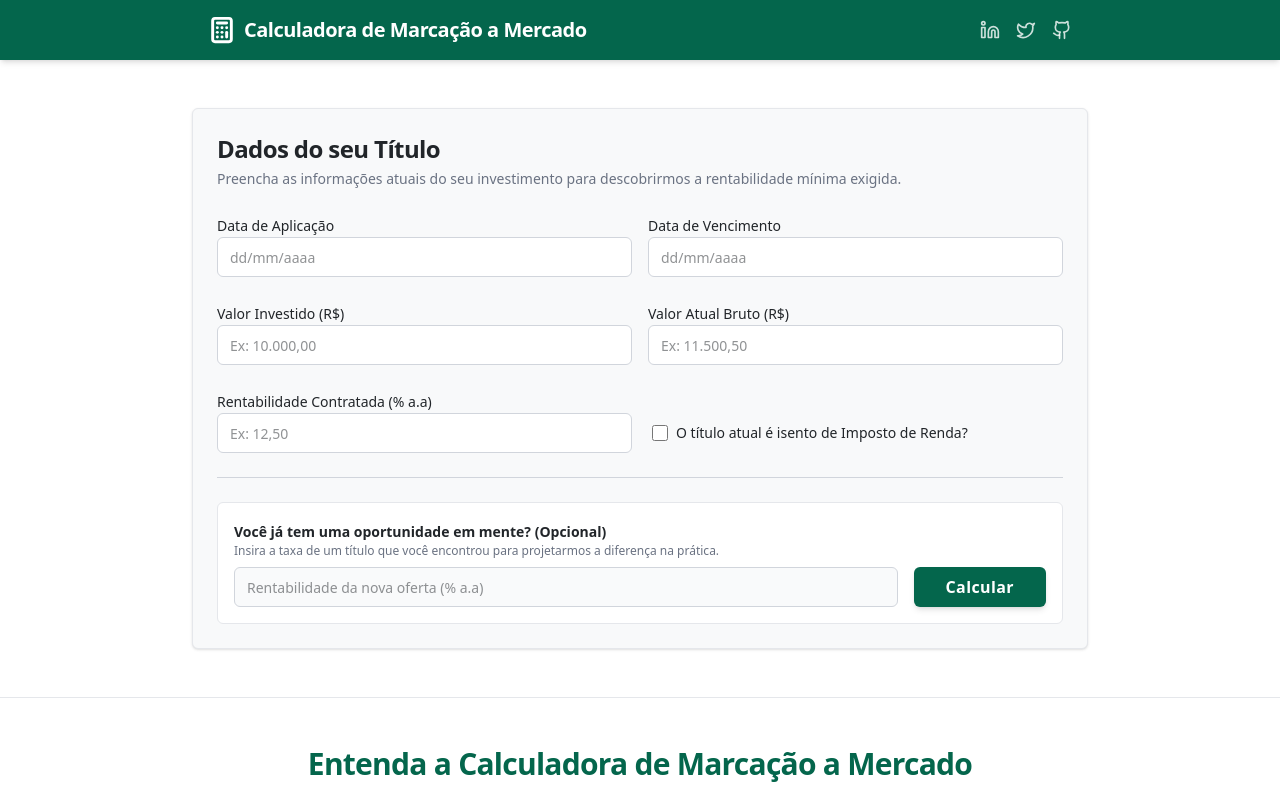
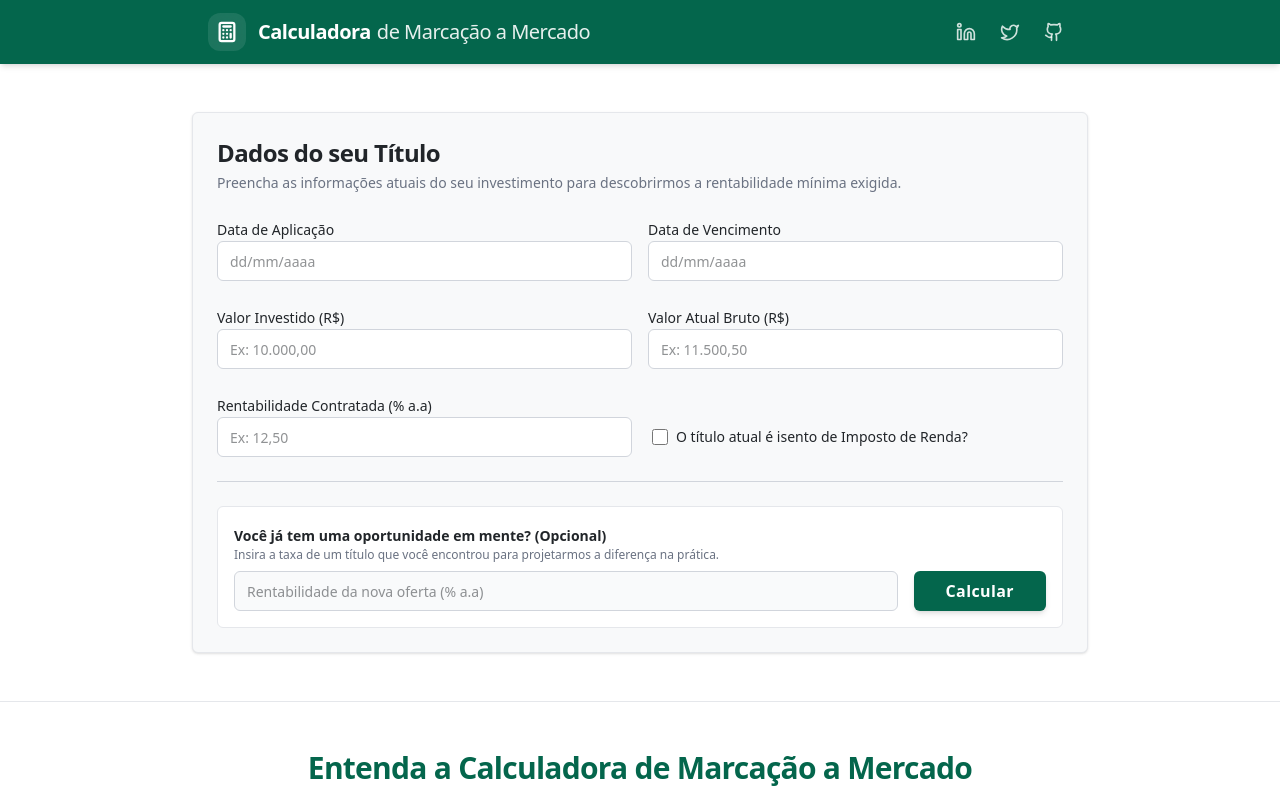
Before and after one commit to rafaelviefe/marcacao-mercado-calc, a Next.js app: page / in a window 1280 px wide. Shown: the top 800 px of the page. Built offline with nearby package versions, Linux system fonts and the light colour scheme.

Commit message:
Refactor Header component layout and styles for improved aesthetics and consistency

```diff
--- a/src/components/Header.tsx
+++ b/src/components/Header.tsx
@@ -3,21 +3,26 @@ import { Calculator, Github, Linkedin, Twitter } from "lucide-react";
 export function Header() {
   return (
     <header className="w-full bg-calculator-primary shadow-md">
-      <div className="max-w-4xl mx-auto px-4 py-4 flex items-center justify-between">
-        <div className="flex items-center gap-2 text-white">
-          <Calculator size={28} strokeWidth={2.5} />
-          <h1 className="text-xl font-bold text-white tracking-tight">
-            Calculadora de Marcação a Mercado
+      <div className="max-w-4xl w-full mx-auto px-4 h-16 flex items-center justify-between">
+        <div className="flex items-center gap-3 text-white">
+          <div className="p-2 bg-white/10 rounded-xl backdrop-blur-sm">
+            <Calculator size={22} strokeWidth={2.5} />
+          </div>
+          <h1 className="text-lg md:text-xl font-bold text-white tracking-tight flex items-center gap-1.5">
+            Calculadora
+            <span className="hidden sm:inline font-light text-white/90">
+              de Marcação a Mercado
+            </span>
           </h1>
         </div>
 
-        <div className="flex items-center gap-4 text-white/80">
+        <div className="flex items-center gap-1 md:gap-2 text-white/80">
           <a
             href="https://www.linkedin.com/in/rafael-vieira-ferreira/"
             target="_blank"
             rel="noopener noreferrer"
             aria-label="LinkedIn"
-            className="hover:text-white transition-colors"
+            className="p-2 rounded-full hover:text-white hover:bg-white/15 hover:scale-105 transition-all duration-200"
           >
             <Linkedin size={20} />
           </a>
@@ -26,7 +31,7 @@ export function Header() {
             target="_blank"
             rel="noopener noreferrer"
             aria-label="Twitter"
-            className="hover:text-white transition-colors"
+            className="p-2 rounded-full hover:text-white hover:bg-white/15 hover:scale-105 transition-all duration-200"
           >
             <Twitter size={20} />
           </a>
@@ -35,7 +40,7 @@ export function Header() {
             target="_blank"
             rel="noopener noreferrer"
             aria-label="GitHub"
-            className="hover:text-white transition-colors"
+            className="p-2 rounded-full hover:text-white hover:bg-white/15 hover:scale-105 transition-all duration-200"
           >
             <Github size={20} />
           </a>
```
